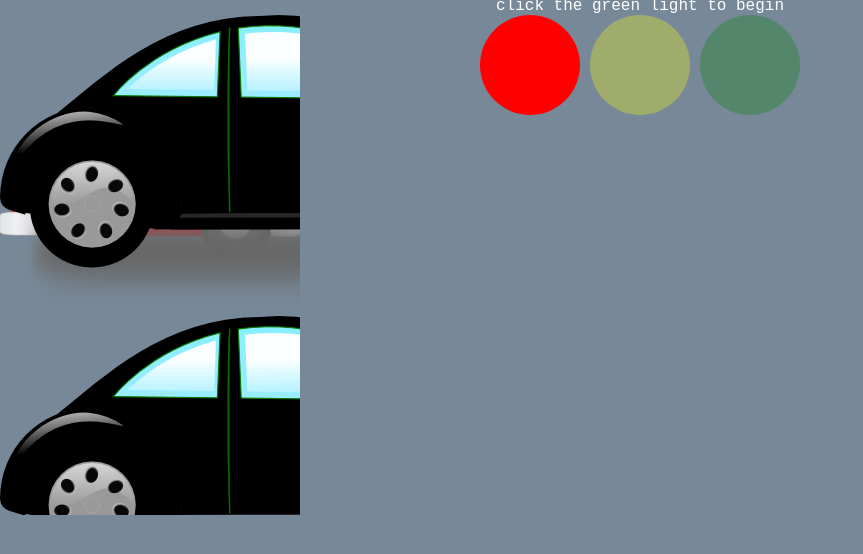
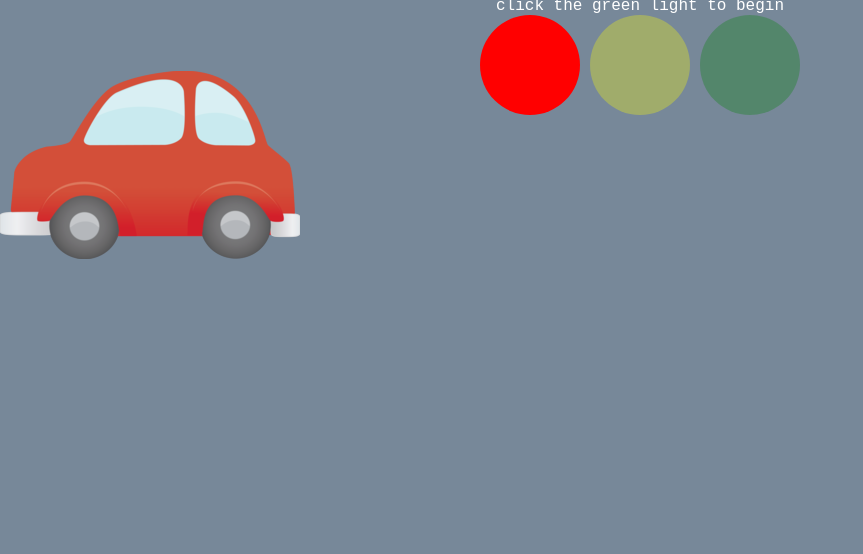
Before and after one commit to jessdevine10/jessdevine10.github.io, a plain HTML site: page finalproject.htm in a window 1280 px wide. Shown: the part 70-624 px from the top of the page, without its empty margins (0-863 px from the left). Drawn offline with nearby package versions, Linux system fonts and the light colour scheme.

Commit message:
car wont work

```diff
--- a/style2.css
+++ b/style2.css
@@ -18,12 +18,7 @@ div {
 }
 
 .black {
-    background-image: url("blackcar.png");
-
-    height: 500px;
-    width: 300px;
-    margin-bottom: 100px;
-    position: absolute;
+    background-image: url("car.png");
 }
 
 body {
```
